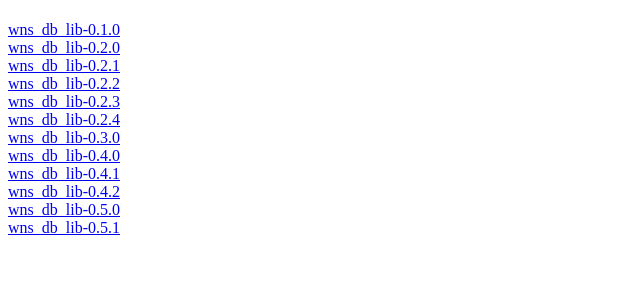
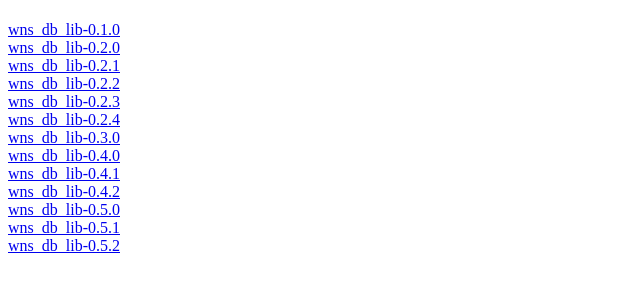
Before and after one commit to Sheltek/wns_pypi, a plain HTML site: page wns-db-lib/index.html in a window 1280 px wide. Shown: the part 59-348 px from the top of the page, without its empty margins (0-640 px from the left). Drawn offline with Linux system fonts and the light colour scheme.

Commit message:
Update index.html

```diff
--- a/wns-db-lib/index.html
+++ b/wns-db-lib/index.html
@@ -17,6 +17,7 @@
     <a href="git+ssh://git@github.com/sheltek/wns_db_lib@0.4.2#egg=wns_db_lib-0.4.2" data-requires-python="&gt;=3.6.0">wns_db_lib-0.4.2</a><br/>
     <a href="git+ssh://git@github.com/sheltek/wns_db_lib@0.5.0#egg=wns_db_lib-0.5.0" data-requires-python="&gt;=3.6.0">wns_db_lib-0.5.0</a><br/>
     <a href="git+ssh://git@github.com/sheltek/wns_db_lib@0.5.1#egg=wns_db_lib-0.5.1" data-requires-python="&gt;=3.6.0">wns_db_lib-0.5.1</a><br/>
+    <a href="git+ssh://git@github.com/sheltek/wns_db_lib@0.5.2#egg=wns_db_lib-0.5.2" data-requires-python="&gt;=3.6.0">wns_db_lib-0.5.2</a><br/>
 
   </body>
 </html>
```
